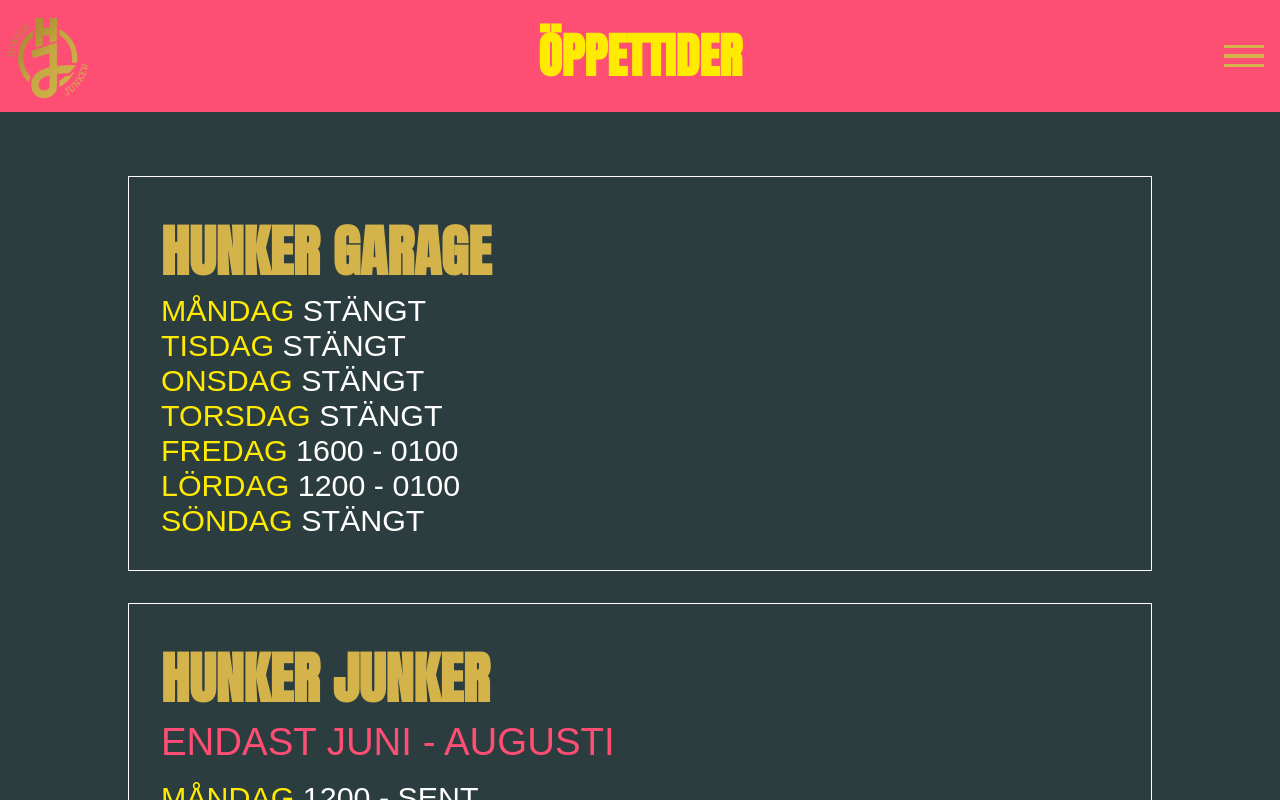
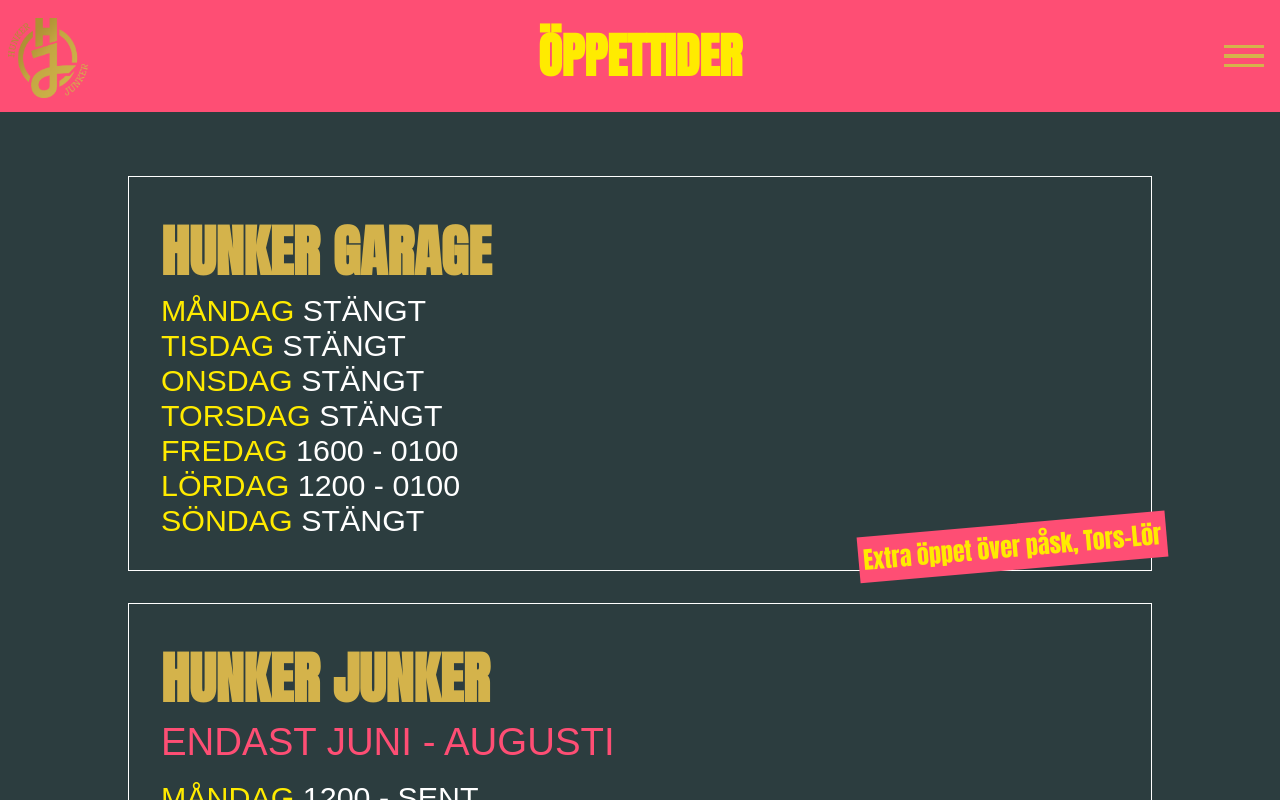
Before and after one commit to HunkerJunker/hunkerjunker, a Next.js app: page /hours in a window 1280 px wide. Shown: the top 800 px of the page. Built offline with nearby package versions, Linux system fonts and the light colour scheme; a web font is replaced by a local one.

Commit message:
added opening hours

```diff
--- a/src/features/Hours/views/HoursView.view.tsx
+++ b/src/features/Hours/views/HoursView.view.tsx
@@ -25,7 +25,7 @@
   return (
     <Container>
       <SecondaryHeader title='ÖPPETTIDER' />
-      <MainSection>
+      <MainSection obsText='Extra öppet över påsk, Tors-Lör'>
         <PrimaryTitle title='HUNKER GARAGE' />
         {openHoursGarage.map((each, i) => {
           return (
```
